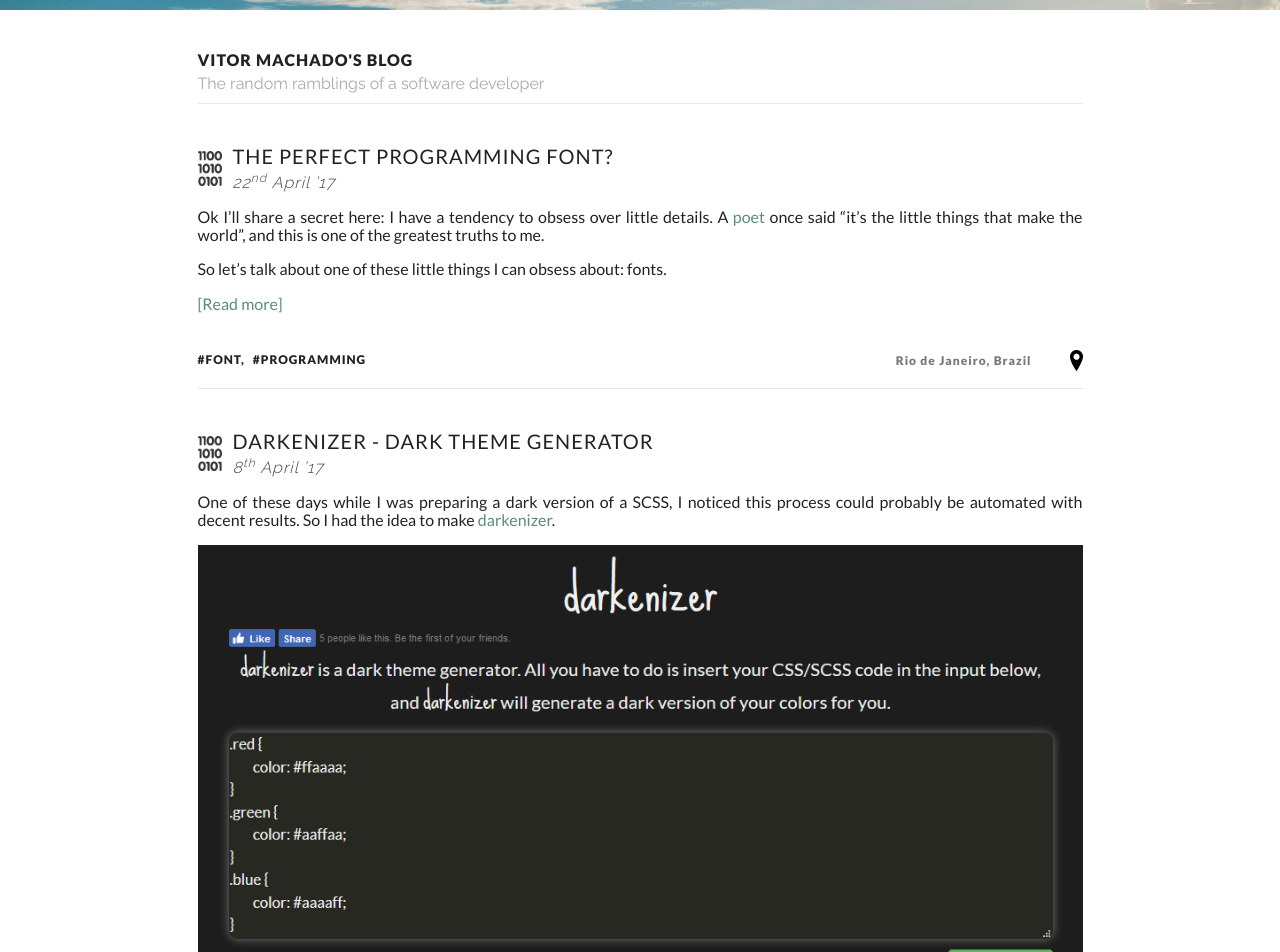
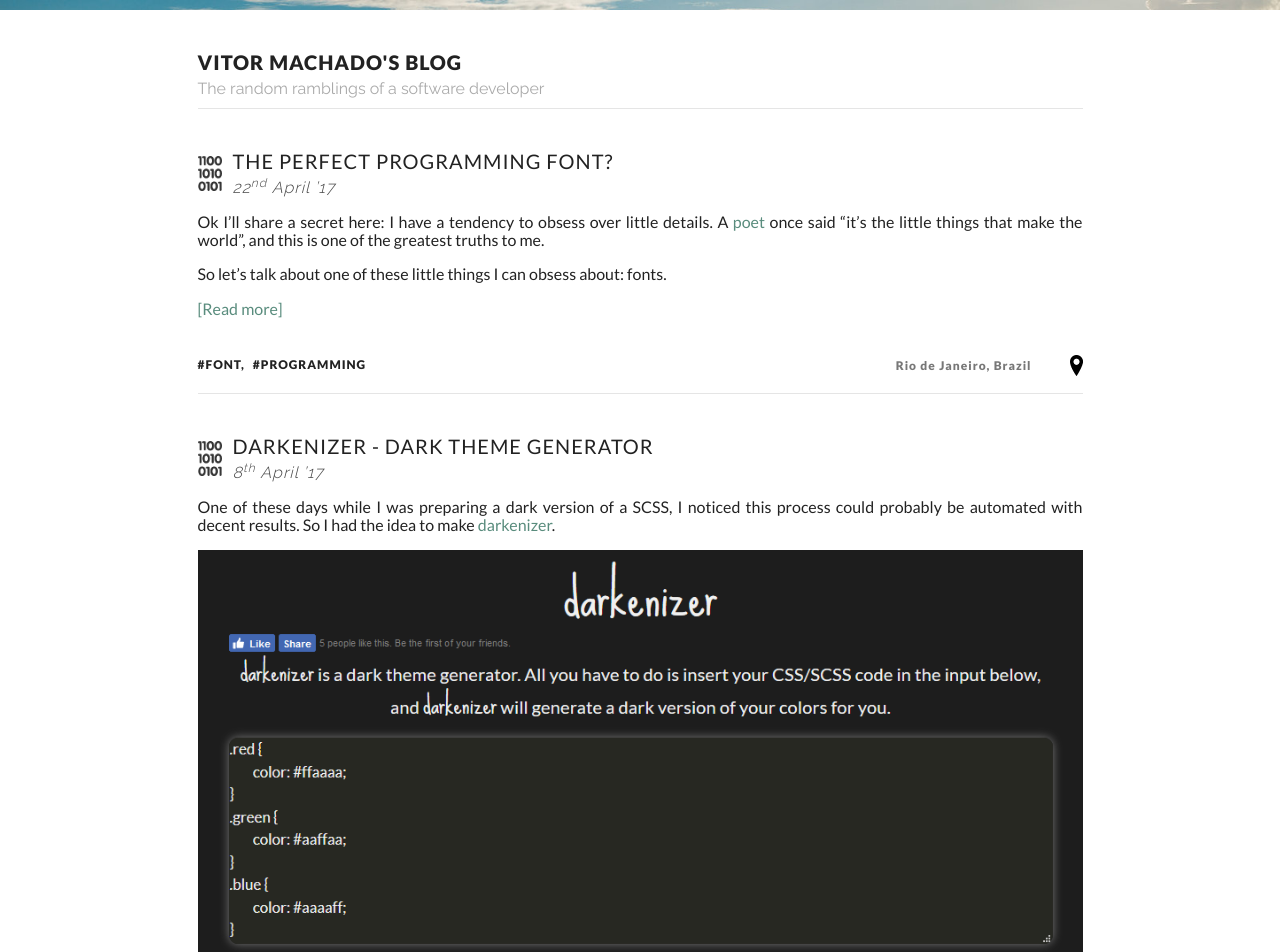
Before and after one commit to vittau/blog, a Jekyll site: the page built from index.html, in a window 1280 px wide. Shown: the top 952 px of the page. Built offline with Jekyll 4.4.1, drawn with Linux system fonts in a browser that asks for light colours; the list of posts is cut into pages by our own code.

Commit message:
h1 font size changed

```diff
--- a/_sass/_layout.scss
+++ b/_sass/_layout.scss
@@ -64,7 +64,7 @@ header {
 
 h1 {
     font-family: $title-font;
-    font-size: $regular-text-size;
+    font-size: $title-text-size;
     font-weight: 700;
     margin: 0 0 5px;
     text-transform: uppercase;
```
